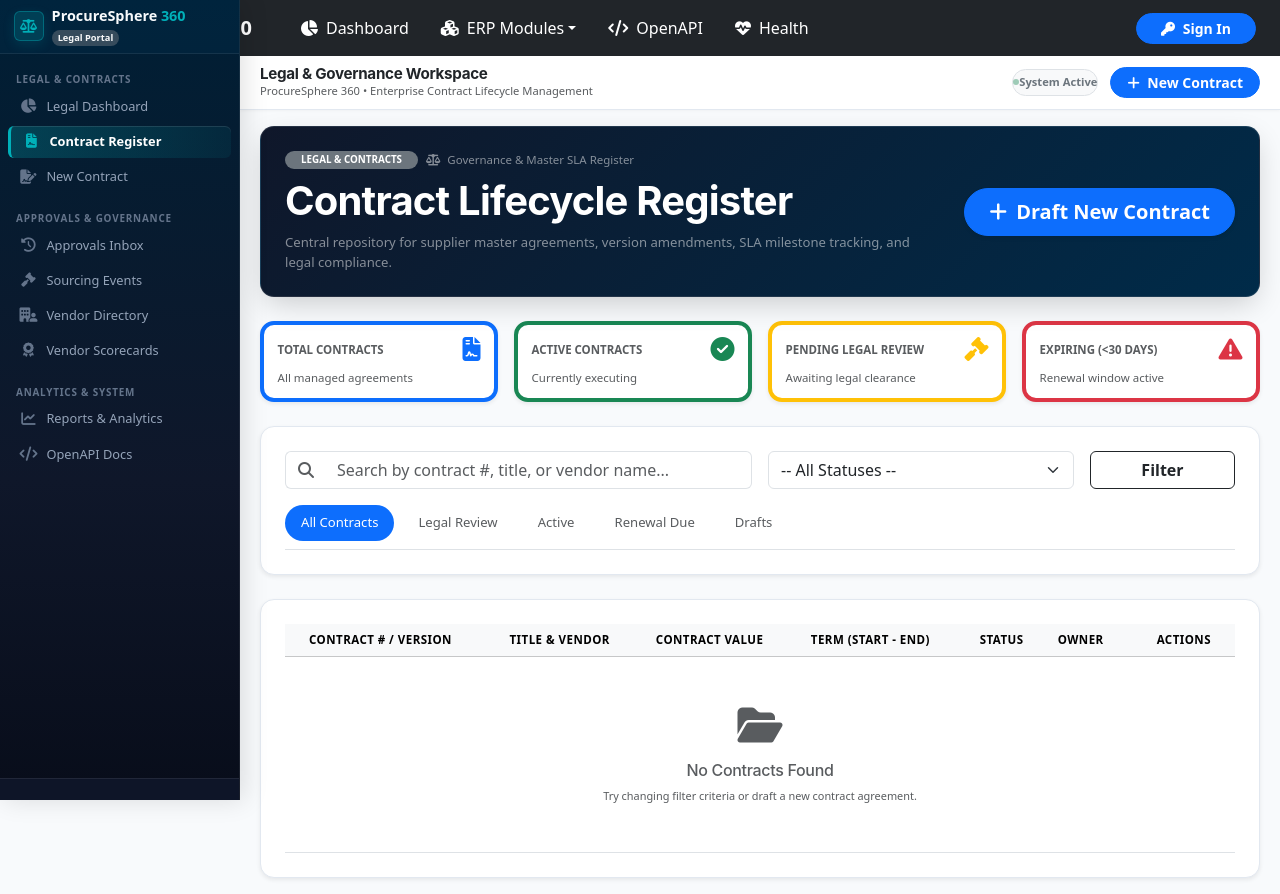
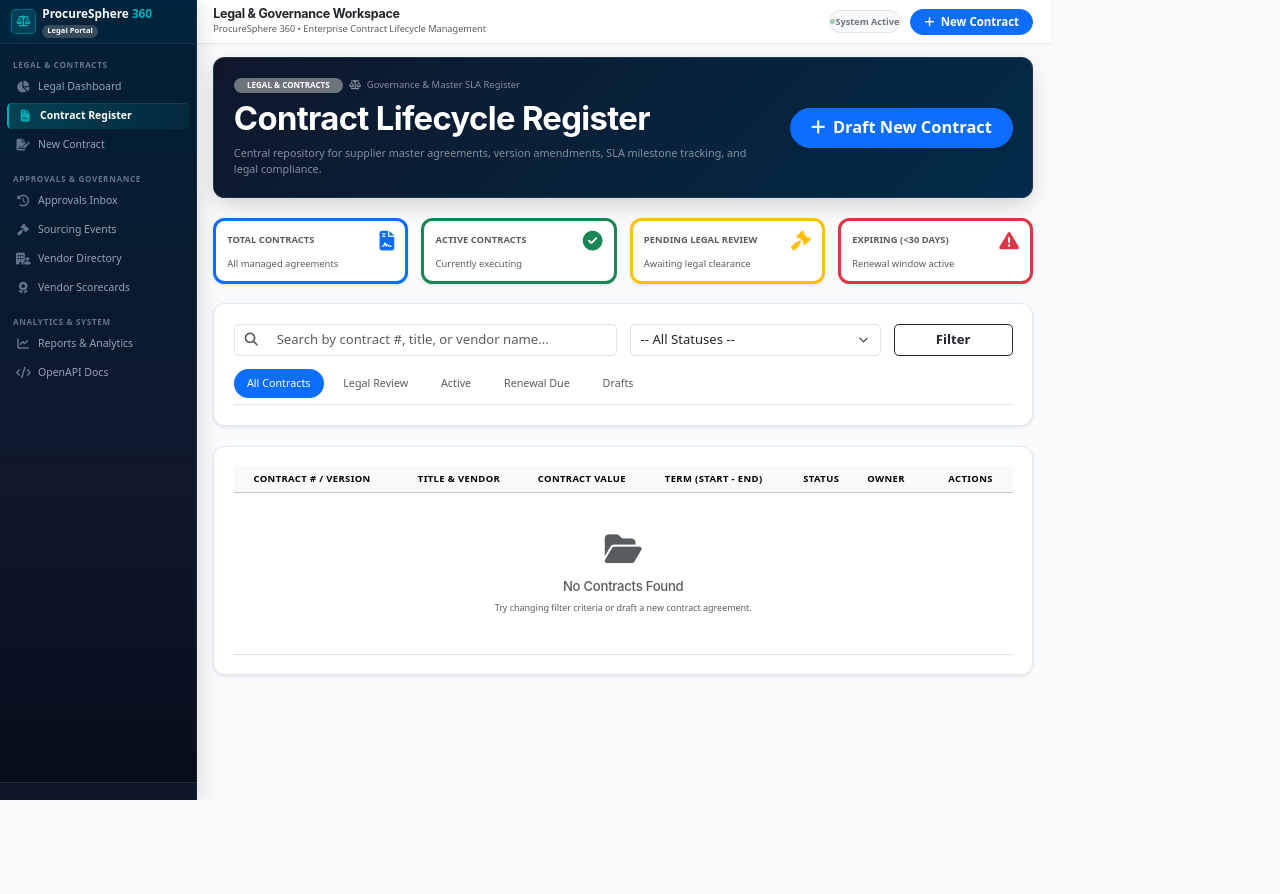
Before and after one commit to abhishekkadiayalaoff/ProcureSphere_360_Internal, a Django app: template templates/pages/contracts/list.html in a window 1280 px wide. After the commit the page ends 800 px from the top, so only its background shows below. Run offline with Django 4.2, Linux system fonts and the light colour scheme; the template is opened without the code that fills it, so the values that code supplies are empty; some libraries are stand-ins or nearby versions.

Commit message:
fix(legal): remove duplicate navbar and enforce 75% compact scaling at 100% default screen size

```diff
--- a/templates/layouts/legal_base.html
+++ b/templates/layouts/legal_base.html
@@ -2,15 +2,18 @@
 
 {% block title %}{% block legal_title %}Legal & Governance Workspace{% endblock %} — ProcureSphere 360{% endblock %}
 
+{% block navbar %}{% endblock navbar %}
+
 {% block layout %}
 <style>
-    /* Scope Legal Manager Workspace styling & compact high-density scaling at default 100% zoom */
+    /* Scope Legal Manager Workspace styling & default 100% zoom compact 75% scale */
     .legal-layout-container {
         display: flex;
         min-height: 100vh;
         width: 100vw;
         overflow-x: hidden;
         background-color: #F8FAFC;
+        zoom: 0.82; /* Renders default 100% screen size with exact 75% compact executive density */
     }
 
     /* Legal Dedicated Sidebar */
```
